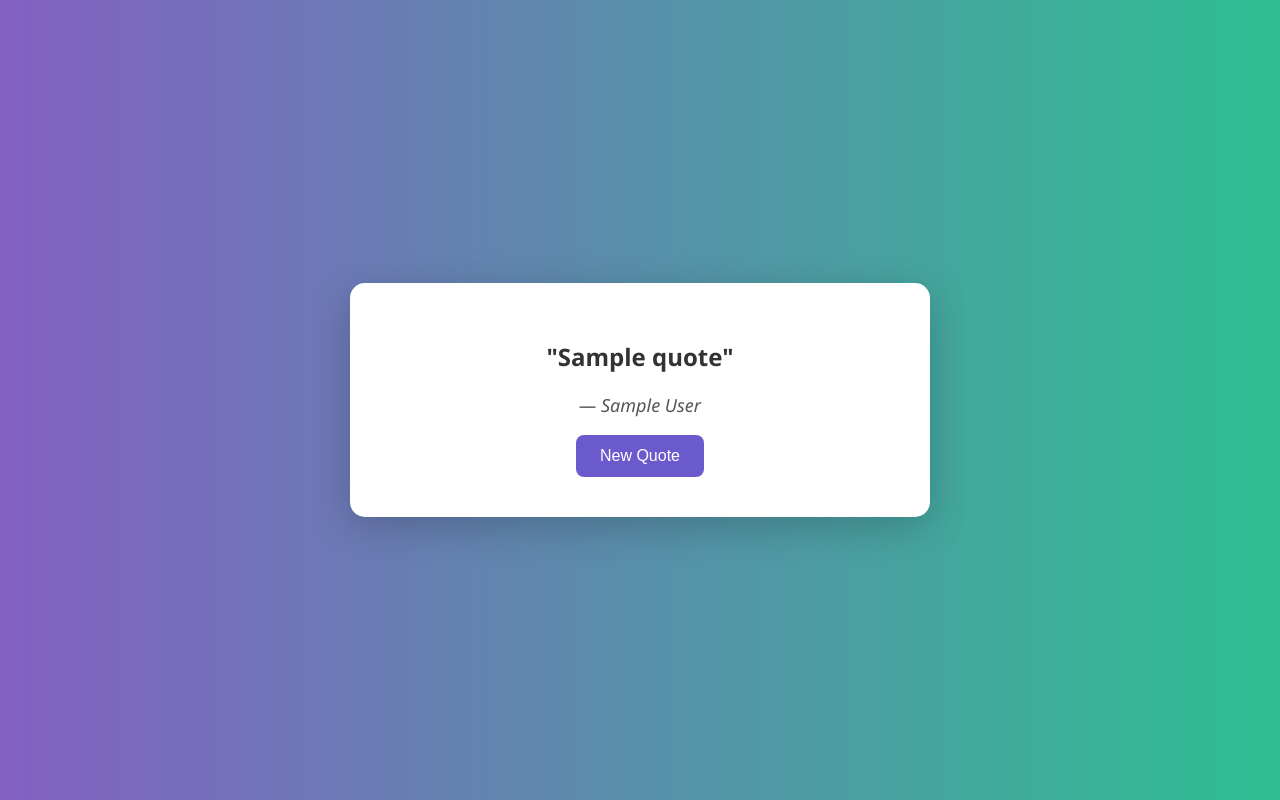
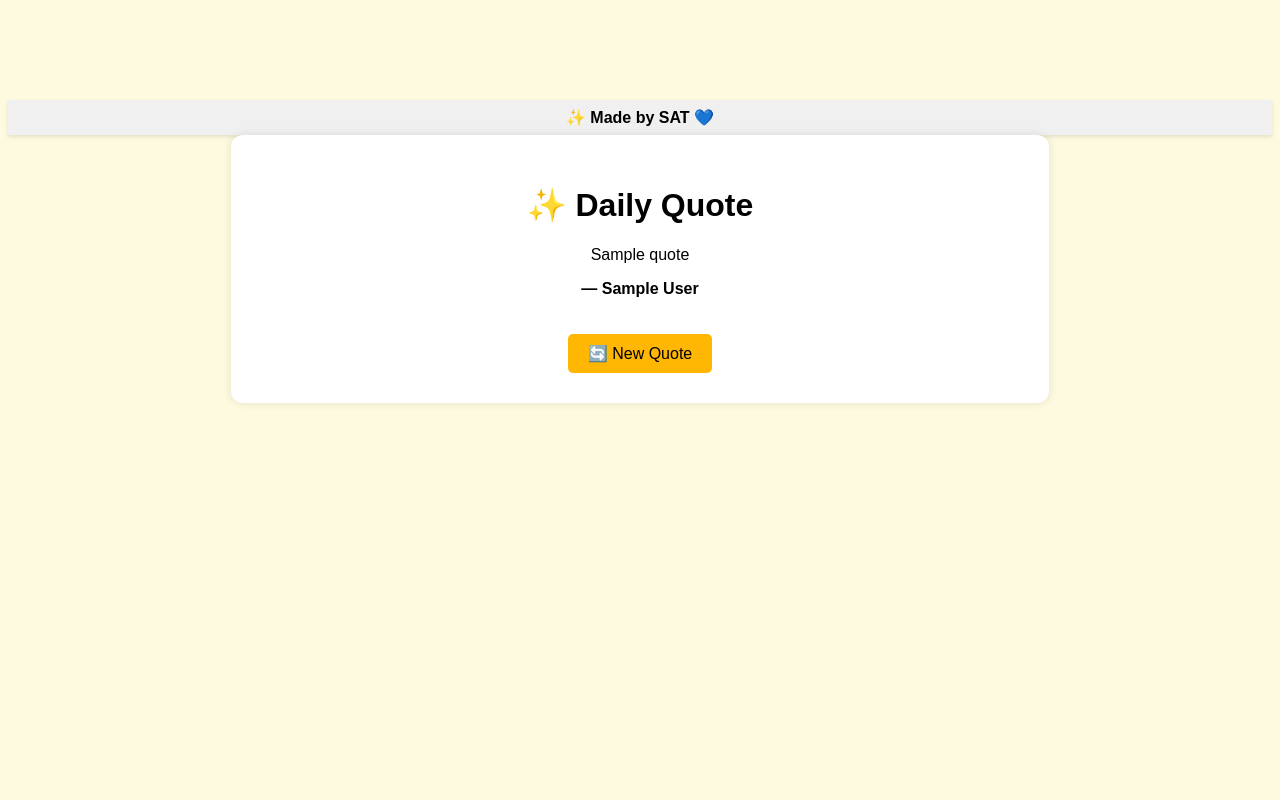
Before and after one commit to Satyam07-AI/quote-generator, a Flask app: template templates/index.html in a window 1280 px wide. Run offline with Flask 3, Linux system fonts and the light colour scheme; the template is opened without the code that fills it: most values are stand-ins (such as "Sample title", 1, 10 or a date in 2020).

Commit message:
Add top banner - Made by SAT 💙

```diff
--- a/templates/index.html
+++ b/templates/index.html
@@ -1,14 +1,45 @@
 <!DOCTYPE html>
-<html>
+<html lang="en">
 <head>
-    <title>Quote Generator</title>
-    <link rel="stylesheet" href="{{ url_for('static', filename='style.css') }}">
+    <meta charset="UTF-8">
+    <title>✨ Daily Quote</title>
+    <style>
+        body {
+            font-family: Arial, sans-serif;
+            text-align: center;
+            margin-top: 100px;
+            background-color: #fefae0;
+        }
+        .quote-box {
+            background: #ffffff;
+            padding: 30px;
+            margin: auto;
+            width: 60%;
+            box-shadow: 0 0 10px rgba(0,0,0,0.1);
+            border-radius: 12px;
+        }
+        button {
+            margin-top: 20px;
+            padding: 10px 20px;
+            font-size: 16px;
+            cursor: pointer;
+            border: none;
+            background-color: #ffb703;
+            border-radius: 5px;
+        }
+    </style>
 </head>
 <body>
+    <div style="background-color: #f0f0f0; text-align: center; padding: 8px 0; font-weight: bold; font-family: sans-serif; box-shadow: 0 2px 4px rgba(0,0,0,0.1);">
+  ✨ Made by SAT 💙
+</div>
+
     <div class="quote-box">
-        <h1>"{{ quote }}"</h1>
-        <p>— <em>{{ author }}</em></p>
-        <button onclick="window.location.reload();">New Quote</button>
+        <h1>✨ Daily Quote</h1>
+        <p id="quote">{{ quote['quote'] }}</p>
+        <p><strong id="author">— {{ quote['author'] }}</strong></p>
+        <button onclick="getNewQuote()">🔄 New Quote</button>
     </div>
+    <script src="{{ url_for('static', filename='script.js') }}"></script>
 </body>
 </html>
```
